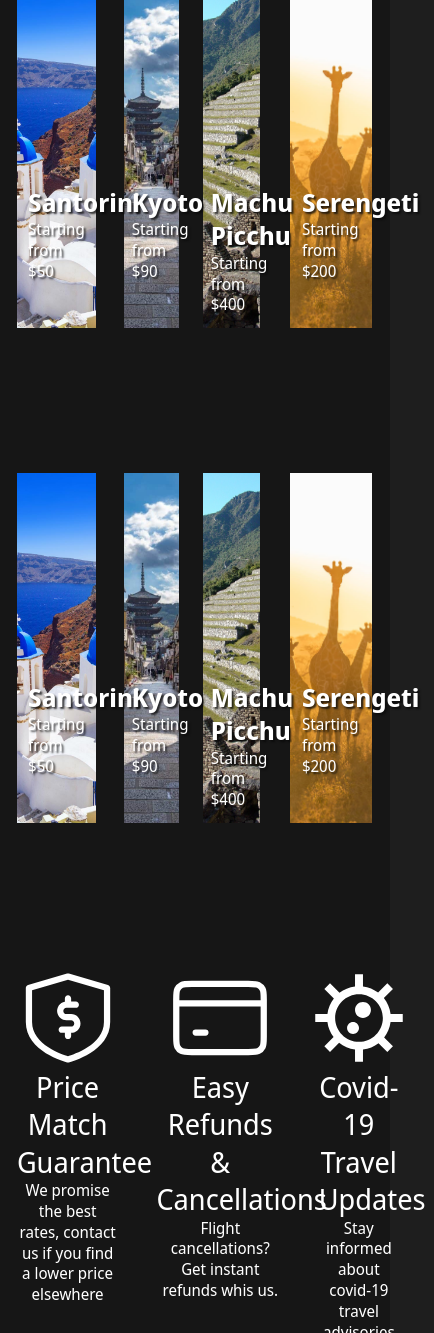
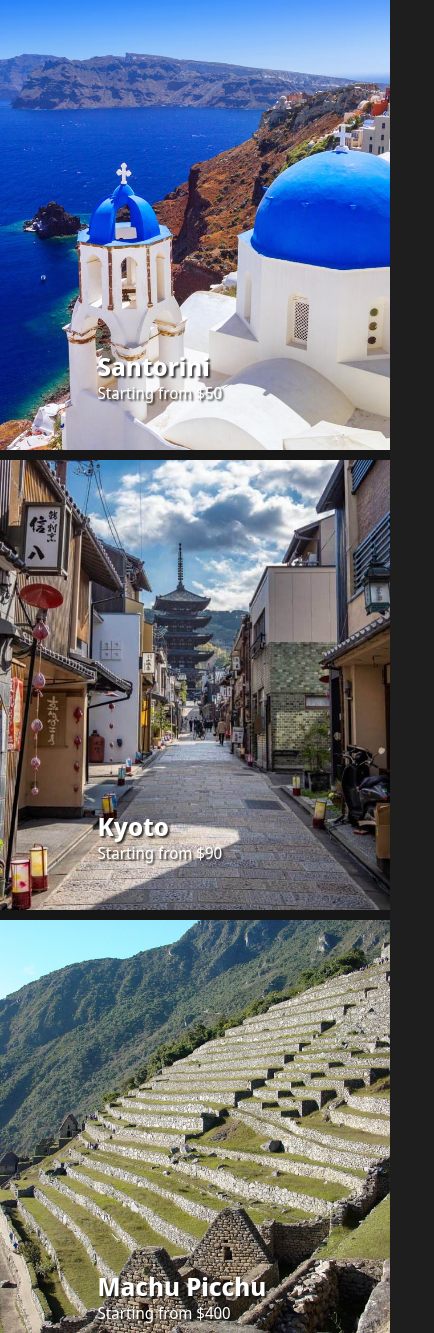
Before and after one commit to paul-khytrov/FE-lab1-3, a plain HTML site: page index.html in a window 390 px wide. Shown: the part 667-2000 px from the top of the page, 434 px wide, since content can reach past the window. Drawn offline with Linux system fonts and the light colour scheme.

Commit message:
mobile version

```diff
--- a/index.html
+++ b/index.html
@@ -11,6 +11,7 @@
             href="https://fonts.googleapis.com/css2?family=Noto+Sans+Display:ital,wght@0,100..900;1,100..900&family=Wix+Madefor+Display:wght@400..800&display=swap"
             rel="stylesheet">
         <link href="styles/style.css" rel="stylesheet">
+        <link href="styles/style-desktop.css" rel="stylesheet">
         <link href="styles/style-mobile.css" rel="stylesheet">
         <link href="styles/animate.css" rel="stylesheet">
     </head>
@@ -44,7 +45,6 @@
                 <span></span>
             </div>
         </div>
-
         <div class="pageWrapper">
             <div class="mainWrapper">
                 <section class="bigImg wow animate__fadeIn">
@@ -66,53 +66,35 @@
                     <button class="butt1">Get started</button>
                 </section>
                 <h1 class="wow animate__fadeIn">Top Travel Destination</h1>
-                <section class="fourImg wow animate__fadeIn">
-                    <img src="images/image_2024-02-17_21-29-02.png" />
-                    <img src="images/kyoto-japan-7-667x1000.jpg" />
-                    <img src="images/555.jpg" />
-                    <img src="images/s1.jpg" />
-                    <a class="price" href>
+                <section class="fourImg">
+                    <img style="grid-area: img1" class="wow animate__fadeIn"
+                        src="images/image_2024-02-17_21-29-02.png" />
+                    <img style="grid-area: img2" class="wow animate__fadeIn"
+                        src="images/kyoto-japan-7-667x1000.jpg" />
+                    <img style="grid-area: img3" class="wow animate__fadeIn"
+                        src="images/555.jpg" />
+                    <img style="grid-area: img4" class="wow animate__fadeIn"
+                        src="images/s1.jpg" />
+                    <a style="grid-area: pr1" class="price" href>
                         <div class="priceHeader">Santorini</div>
                         <span>Starting from $50</span>
                     </a>
-                    <a class="price" href>
+                    <a style="grid-area: pr2" class="price" href>
                         <div class="priceHeader">Kyoto</div>
                         <span>Starting from $90</span>
                     </a>
-                    <a class="price" href>
+                    <a style="grid-area: pr3" class="price" href>
                         <div class="priceHeader">Machu Picchu</div>
                         <span>Starting from $400</span>
                     </a>
-                    <a class="price" href>
-                        <div class="priceHeader">Serengeti</div>
-                        <span>Starting from $200</span>
-                    </a>
-                </section>
-                <section class="fourImg wow animate__fadeIn">
-                    <img src="images/image_2024-02-17_21-29-02.png" />
-                    <img src="images/kyoto-japan-7-667x1000.jpg" />
-                    <img src="images/555.jpg" />
-                    <img src="images/s1.jpg" />
-                    <a class="price" href>
-                        <div class="priceHeader">Santorini</div>
-                        <span>Starting from $50</span>
-                    </a>
-                    <a class="price" href>
-                        <div class="priceHeader">Kyoto</div>
-                        <span>Starting from $90</span>
-                    </a>
-                    <a class="price" href>
-                        <div class="priceHeader">Machu Picchu</div>
-                        <span>Starting from $400</span>
-                    </a>
-                    <a class="price" href>
+                    <a style="grid-area: pr4" class="price" href>
                         <div class="priceHeader">Serengeti</div>
                         <span>Starting from $200</span>
                     </a>
                 </section>
                 <section class="threeImg wow animate__fadeIn">
                     <!-- ecommerce -->
-                    <svg class="badge1" version="1.1"
+                    <svg style="grid-area: badge1" class="badge1" version="1.1"
                         xmlns="http://www.w3.org/2000/svg"
                         xmlns:xlink="http://www.w3.org/1999/xlink"
                         viewBox="0 0 800 800">
@@ -131,7 +113,7 @@
                         </g>
                     </svg>
                     <!-- credit-card -->
-                    <svg class="badge2" version="1.1"
+                    <svg style="grid-area: badge2" class="badge2" version="1.1"
                         xmlns="http://www.w3.org/2000/svg"
                         xmlns:xlink="http://www.w3.org/1999/xlink"
                         viewBox="0 0 800 800">
@@ -147,7 +129,7 @@
                         </g>
                     </svg>
                     <!-- Covid-19 -->
-                    <svg class="badge1" version="1.1"
+                    <svg style="grid-area: badge3" class="badge1" version="1.1"
                         xmlns="http://www.w3.org/2000/svg"
                         xmlns:xlink="http://www.w3.org/1999/xlink"
                         viewBox="0 0 800 800">
@@ -163,18 +145,18 @@
                 	C378.631,431.818,400,453.188,400,479.546z M431.818,400c35.144,0,63.636-28.492,63.636-63.636
                 	c0-35.146-28.492-63.637-63.636-63.637c-35.145,0-63.637,28.491-63.637,63.637C368.182,371.508,396.674,400,431.818,400z" />
                     </svg>
-                    <article>
+                    <article style="grid-area: message1">
                         <div class="linkHeader">Price Match Guarantee</div>
                         <div>We promise the best rates, contact us if you find a
                             lower price elsewhere</div>
                     </article>
-                    <article>
+                    <article style="grid-area: message2">
                         <div class="linkHeader">Easy Refunds &
                             Cancellations</div>
                         <div>Flight cancellations? Get instant refunds whis
                             us.</div>
                     </article>
-                    <article>
+                    <article style="grid-area: message3">
                         <div class="linkHeader">Covid-19 Travel Updates</div>
                         <div>Stay informed about covid-19 travel advisories
                             affecting your trip</div>
--- /dev/null
+++ b/styles/style-desktop.css
@@ -0,0 +1,161 @@
+:root {
+    --max-width: 80vw;
+    --top-nav-height: 150px;
+}
+
+@media all and (min-width: 1000px) {
+    h1 {
+        font-size: 3rem;
+    }
+
+    h2 {
+        font-size: 2rem;
+    }
+
+    h3 {
+        font-size: 1.6rem;
+    }
+
+    h4 {
+        font-size: 1.4rem;
+    }
+}
+
+header,
+.menuWrapper {
+    display: none;
+}
+
+@media all and (min-width: 1000px) {
+    header {
+        width: 100%;
+        display: flex;
+        justify-content: center;
+    }
+
+    .menuWrapper {
+        display: flex;
+        flex-direction: row;
+        justify-content: space-between;
+        align-items: center;
+        width: var(--max-width);
+        height: var(--top-nav-height);
+        background-color: var(--color-menu);
+    }
+
+    .mainWrapper {
+        width: var(--max-width);
+    }
+
+    .pageWrapper {
+        display: flex;
+        justify-content: center;
+    }
+
+    .bigImg img {
+        max-width: 90%;
+    }
+
+    .imgHeaderBig {
+        top: 40%;
+        width: 70%;
+        font-size: 3rem;
+    }
+
+    #starterBox {
+        display: grid;
+        grid-template-columns: 1fr 1fr 1fr 1fr;
+        column-gap: 10%;
+        justify-items: center;
+        align-items: center;
+        text-align: center;
+        width: 70%;
+        background-color: var(--color-menu);
+        padding-bottom: 1rem;
+        padding-top: 1rem;
+    }
+
+    .fourImg {
+        display: grid;
+        width: 100%;
+        justify-items: center;
+        grid-template-columns: 1fr 1fr 1fr 1fr 10px 10px 10px 10px;
+        grid-template-areas:
+            "img1 img2 img3 img4"
+            "pr1 pr2 pr3 pr4";
+        padding-top: 1rem;
+    }
+
+    .fourImg img {
+        height: 350px;
+        width: 70%;
+        object-fit: cover;
+    }
+
+    .price {
+        width: 50%;
+        position: relative;
+        top: -110%;
+        text-shadow: 2px 2px 2px rgba(10, 10, 10, 0.8);
+        cursor: pointer;
+        color: var(--color-link);
+    }
+
+    .threeImg {
+        display: grid;
+        width: 100%;
+        justify-items: center;
+        grid-template-columns: 5fr 5fr 5fr;
+        grid-template-areas:
+            "badge1 badge2 badge3"
+            "message1 message2 message3";
+        padding-top: 1rem;
+    }
+
+    .threeImg article {
+        margin-bottom: 2rem;
+        width: 75%;
+        text-align: center;
+        color: var(--color-link);
+        cursor: pointer;
+    }
+
+    .badge1,
+    .badge2 {
+        width: 100px;
+        height: 100px;
+    }
+
+
+    .badge1 {
+        fill: var(--color-text);
+    }
+
+    .badge2 {
+        fill: none;
+        stroke-width: 50;
+        stroke: var(--color-text);
+    }
+
+    .linkHeader {
+        font-size: 1.8rem;
+    }
+
+    .footerWrapper {
+        display: grid;
+        grid-template-columns: 1fr 1fr;
+        background-color: var(--color-menu);
+        width: var(--max-width);
+    }
+
+    .contacts {
+        display: flex;
+        flex-direction: column;
+        width: 100%;
+        padding: 2rem;
+        align-items: left;
+        justify-content: center;
+        gap: 20px;
+        font-size: 1.2rem;
+    }
+}
--- a/styles/style-mobile.css
+++ b/styles/style-mobile.css
@@ -35,6 +35,122 @@
         align-items: center;
         height: var(--mobile-nav-height);
         background-color: var(--color-menu);
+    }
+
+    .mainWrapper {
+        width: 100%;
+    }
+
+    .imgHeaderBig {
+        top: 20%;
+        width: 80%;
+        font-size: 1.3rem;
+    }
+
+    .bigImg img {
+        width: 100%;
+    }
+
+    #starterBox {
+        display: grid;
+        grid-template-rows: 1fr 1fr 1fr 1fr;
+        justify-items: center;
+        align-items: center;
+        width: 100%;
+        background-color: var(--color-menu);
+        padding-bottom: 1rem;
+        padding-top: 1rem;
+    }
+
+    .fourImg {
+        display: grid;
+        width: 100%;
+        justify-items: center;
+        grid-template-rows: 1fr 10px 1fr 10px 1fr 10px 1fr 10px;
+        grid-template-areas:
+            "img1"
+            "pr1"
+            "img2"
+            "pr2"
+            "img3"
+            "pr3"
+            "img4"
+            "pr4";
+        padding-top: 1rem;
+    }
+
+    .fourImg img {
+        height: 450px;
+        width: 100%;
+        object-fit: cover;
+    }
+
+    .price {
+        width: 50%;
+        position: relative;
+        top: -100px;
+        text-shadow: 2px 2px 2px rgba(10, 10, 10, 0.8);
+        cursor: pointer;
+        color: var(--color-link);
+    }
+
+    .threeImg {
+        display: grid;
+        width: 100%;
+        justify-items: center;
+        align-items: center;
+        grid-template-rows: 5fr 5fr 5fr;
+        grid-template-areas:
+            "badge1 message1"
+            "badge2 message2"
+            "badge3 message3";
+        padding-top: 1rem;
+    }
+
+    .threeImg article {
+        width: 75%;
+        text-align: left;
+        color: var(--color-link);
+        cursor: pointer;
+    }
+
+    .badge1,
+    .badge2 {
+        width: 60px;
+        height: 60px;
+        padding: 0.7rem;
+    }
+
+    .badge1 {
+        fill: var(--color-text);
+    }
+
+    .badge2 {
+        fill: none;
+        stroke-width: 50;
+        stroke: var(--color-text);
+    }
+
+    .linkHeader {
+        font-size: 1.4rem;
+    }
+
+    .footerWrapper {
+        display: grid;
+        grid-template-rows: 2fr 1fr;
+        background-color: var(--color-menu);
+        width: 100%;
+        padding-bottom: 1rem;
+    }
+
+    .contacts {
+        display: flex;
+        flex-direction: column;
+        width: 70%;
+        padding-left: 2rem;
+        justify-content: center;
+        gap: 20px;
+        font-size: 1.2rem;
     }
 }
 
@@ -74,7 +190,6 @@
     top: 14px;
 }
 
-
 #hamburger.open span:nth-child(1) {
     top: 7px;
     transform: rotate(135deg)
@@ -89,34 +204,3 @@
     top: 7px;
     transform: rotate(-135deg)
 }
-
-@media all and (max-width: 1000px) {
-    .mainWrapper {
-        display: flex;
-        flex-direction: column;
-        align-items: center;
-        width: 100%;
-        background-color: var(--color-main-content);
-    }
-}
-
-@media all and (max-width: 1000px) {
-    .imgHeaderBig {
-        top: 20%;
-        width: 80%;
-        font-size: 1.3rem;
-    }
-}
-
-@media all and (max-width: 1000px) {
-    #starterBox {
-        display: grid;
-        grid-template-rows: 1fr 1fr 1fr 1fr;
-        justify-items: center;
-        align-items: center;
-        width: 100%;
-        background-color: var(--color-menu);
-        padding-bottom: 1rem;
-        padding-top: 1rem;
-    }
-}
--- a/styles/style.css
+++ b/styles/style.css
@@ -11,10 +11,6 @@
     /*font size*/
     --fontSize-paragraph: 1rem;
     --base-line-height: 1.3;
-    /*dimension*/
-    --max-width: 80vw;
-    --max-height: 100vh;
-    --top-nav-height: 150px;
 }
 
 * {
@@ -39,24 +35,6 @@ h4 {
     color: var(--color-header);
 }
 
-@media all and (min-width: 1000px) {
-    h1 {
-        font-size: 3rem;
-    }
-
-    h2 {
-        font-size: 2rem;
-    }
-
-    h3 {
-        font-size: 1.6rem;
-    }
-
-    h4 {
-        font-size: 1.4rem;
-    }
-}
-
 p {
     margin-top: 0.5rem;
     margin-bottom: 0.5rem;
@@ -73,18 +51,6 @@ a:hover {
     color: var(--color-link-hover);
 }
 
-header {
-    display: none;
-}
-
-@media all and (min-width: 1000px) {
-    header {
-        width: 100%;
-        display: flex;
-        justify-content: center;
-    }
-}
-
 #logo {
     margin-left: 3rem;
     text-shadow: 2px 2px 5px rgb(255, 255, 255, 0.7);
@@ -95,24 +61,36 @@ header {
     text-shadow: 2px 2px 7px var(--color-link-hover);
 }
 
-.menuWrapper {
-    display: none;
+#navWrapper {
+    margin: 1rem;
 }
 
-@media all and (min-width: 1000px) {
-    .menuWrapper {
-        display: flex;
-        flex-direction: row;
-        justify-content: space-between;
-        align-items: center;
-        width: var(--max-width);
-        height: var(--top-nav-height);
-        background-color: var(--color-menu);
-    }
+.mainWrapper {
+    display: flex;
+    flex-direction: column;
+    align-items: center;
+    width: var(--max-width);
+    background-color: var(--color-main-content);
 }
 
-#navWrapper {
-    margin: 1rem;
+.bigImg {
+    display: flex;
+    flex-direction: column;
+    justify-content: center;
+    width: 100%;
+    align-items: center;
+    padding-top: 2rem;
+    padding-bottom: 2rem;
+}
+
+.imgHeaderBig {
+    display: flex;
+    position: absolute;
+    justify-content: center;
+    font-weight: bold;
+    letter-spacing: 0.2rem;
+    text-align: center;
+    text-shadow: 5px 5px 5px rgba(10, 10, 10, 0.5);
 }
 
 .butt1 {
@@ -126,134 +104,6 @@ header {
     cursor: pointer;
 }
 
-
-
-@media all and (min-width: 1000px) {
-    .mainWrapper {
-        display: flex;
-        flex-direction: column;
-        align-items: center;
-        width: var(--max-width);
-        background-color: var(--color-main-content);
-    }
-
-    .pageWrapper {
-        display: flex;
-        justify-content: center;
-    }
-
-}
-
-.bigImg {
-    display: flex;
-    flex-direction: column;
-    justify-content: center;
-    width: 100%;
-    align-items: center;
-    padding: 2rem;
-}
-
-.bigImg img {
-    max-width: 90%;
-}
-
-.imgHeaderBig {
-    display: flex;
-    position: absolute;
-    justify-content: center;
-    font-weight: bold;
-    letter-spacing: 0.2rem;
-    text-align: center;
-    text-shadow: 5px 5px 5px rgba(10, 10, 10, 0.5);
-}
-
-@media all and (min-width: 1000px) {
-    .imgHeaderBig {
-        top: 40%;
-        width: 70%;
-        font-size: 3rem;
-    }
-}
-
-@media all and (min-width: 1000px) {
-    #starterBox {
-        display: grid;
-        grid-template-columns: 1fr 1fr 1fr 1fr;
-        column-gap: 10%;
-        justify-items: center;
-        align-items: center;
-        text-align: center;
-        width: 70%;
-        background-color: var(--color-menu);
-        padding-bottom: 1rem;
-        padding-top: 1rem;
-    }
-}
-
-.fourImg {
-    display: grid;
-    width: 100%;
-    justify-items: center;
-    grid-template-columns: 1fr 1fr 1fr 1fr;
-    padding-top: 1rem;
-}
-
-.threeImg {
-    display: grid;
-    width: 100%;
-    justify-items: center;
-    grid-template-columns: 5fr 5fr 5fr;
-    padding-top: 1rem;
-}
-
-.threeImg article {
-    margin-bottom: 2rem;
-    width: 75%;
-    text-align: center;
-    color: var(--color-link);
-    cursor: pointer;
-}
-
-.threeImg article:hover {
-    color: var(--color-link-hover);
-}
-
-.badge1,
-.badge2 {
-    width: 100px;
-    height: 100px;
-}
-
-.badge1 {
-    fill: var(--color-text);
-}
-
-.badge2 {
-    fill: none;
-    stroke-width: 50;
-    stroke: var(--color-text);
-}
-
-.linkHeader {
-    font-size: 1.8rem;
-}
-
-.fourImg img {
-    height: 350px;
-    width: 70%;
-    object-fit: cover;
-
-}
-
-.price {
-    width: 50%;
-    position: relative;
-    top: -110%;
-    text-shadow: 2px 2px 2px rgba(10, 10, 10, 0.8);
-    cursor: pointer;
-    color: var(--color-link);
-}
-
 .price:hover {
     color: var(--color-link-hover);
 }
@@ -263,28 +113,14 @@ header {
     font-weight: bold;
 }
 
+.threeImg article:hover {
+    color: var(--color-link-hover);
+}
+
 footer {
     display: flex;
     justify-content: center;
     width: 100%;
-}
-
-.footerWrapper {
-    display: grid;
-    grid-template-columns: 1fr 1fr;
-    background-color: var(--color-menu);
-    width: var(--max-width);
-}
-
-.contacts {
-    display: flex;
-    flex-direction: column;
-    width: 100%;
-    padding: 2rem;
-    align-items: left;
-    justify-content: center;
-    gap: 20px;
-    font-size: 1.2rem;
 }
 
 .formArea {
```
